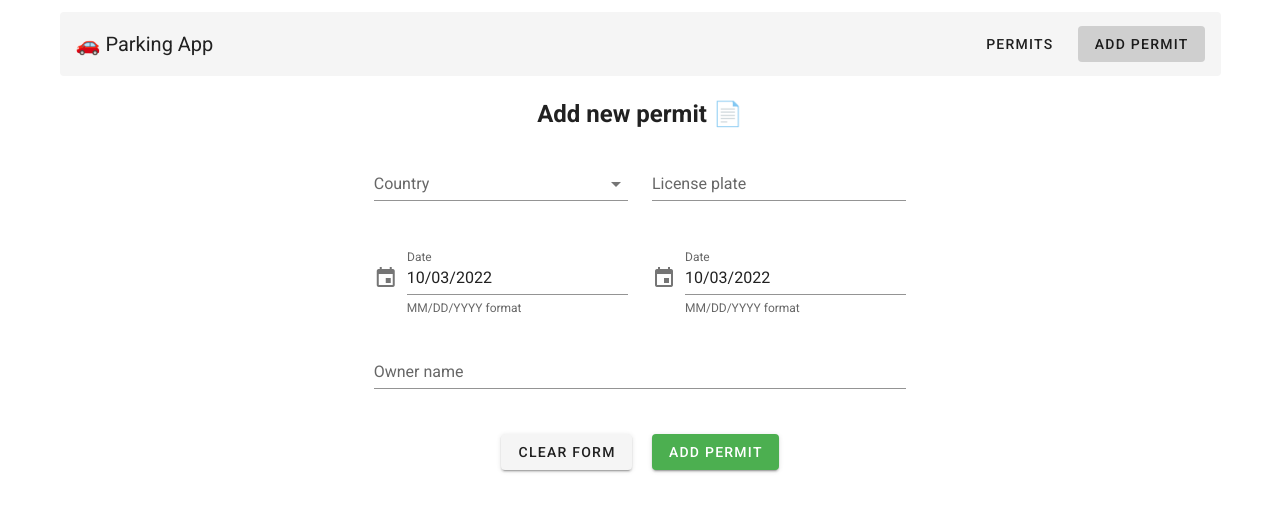
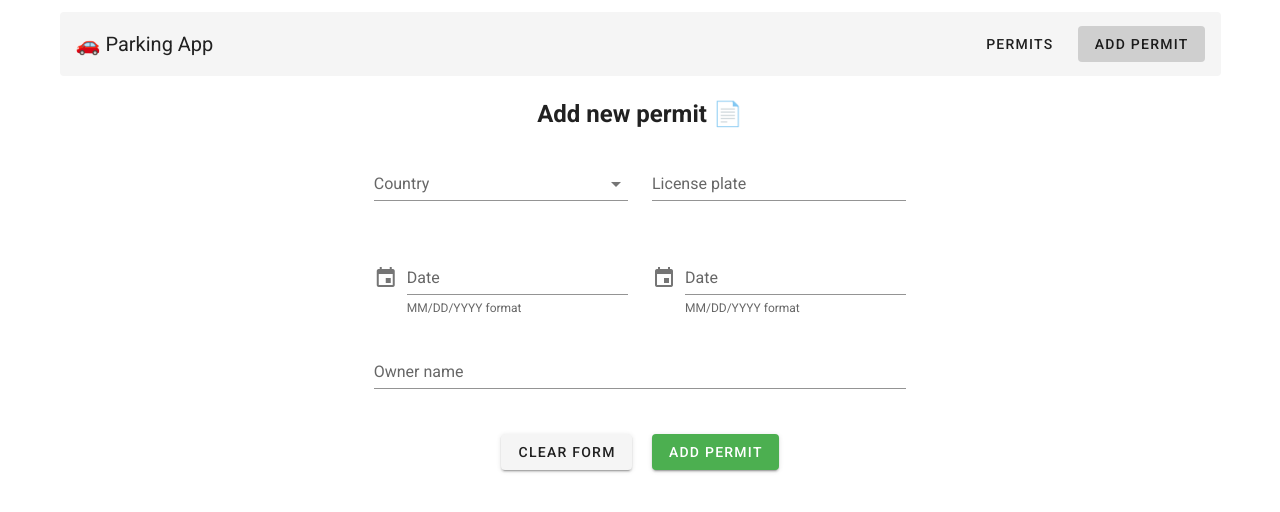
Before and after one commit to 7coder/parking-app-ui, a Vue app: page /addPermit in a window 1280 px wide. Shown: the top 512 px of the page. Built offline with nearby package versions, Linux system fonts and the light colour scheme.

Commit message:
Datapicker improved. Combined with store

```diff
--- a/src/components/DatePicker.vue
+++ b/src/components/DatePicker.vue
@@ -1,7 +1,7 @@
 <template>
   <v-menu
-    ref="menu1"
-    v-model="menu1"
+    ref="menu"
+    v-model="menu"
     :close-on-content-click="false"
     transition="scale-transition"
     offset-y
@@ -10,44 +10,48 @@
   >
     <template v-slot:activator="{ on, attrs }">
       <v-text-field
-        v-model="dateFormatted"
+        :value="dateFormatted"
         label="Date"
         hint="MM/DD/YYYY format"
         persistent-hint
         prepend-icon="mdi-calendar"
         v-bind="attrs"
-        @blur="date = parseDate(dateFormatted)"
         v-on="on"
       ></v-text-field>
     </template>
-    <v-date-picker v-model="date" no-title @input="menu1 = false"></v-date-picker>
+    <v-date-picker :value="date" no-title @input="setDateFromPicker($event)"></v-date-picker>
   </v-menu>
 </template>
 
 <script>
 export default {
   name: "DatePicker",
-  data: (vm) => ({
-    date: new Date(Date.now() - new Date().getTimezoneOffset() * 60000).toISOString().substr(0, 10),
-    dateFormatted: vm.formatDate(
-      new Date(Date.now() - new Date().getTimezoneOffset() * 60000).toISOString().substr(0, 10)
-    ),
-    menu1: false,
-    menu2: false
+  props: {
+    name: {
+      type: String,
+      required: true
+    },
+    state: {
+      type: String,
+      required: true
+    },
+    getter: {
+      type: String,
+      requred: true
+    }
+  },
+  data: () => ({
+    menu: false
   }),
 
   computed: {
-    computedDateFormatted() {
+    dateFormatted() {
       return this.formatDate(this.date);
+    },
+    date() {
+      return this.$store.getters[`${this.state}/${this.getter}`];
     }
   },
-
-  watch: {
-    date() {
-      this.dateFormatted = this.formatDate(this.date);
-    }
-  },
-
   methods: {
     formatDate(date) {
       if (!date) return null;
@@ -60,6 +64,19 @@ export default {
 
       const [month, day, year] = date.split("/");
       return `${year}-${month.padStart(2, "0")}-${day.padStart(2, "0")}`;
+    },
+    setDateFromPicker(date) {
+      this.menu = false;
+      this.setField({
+        name: this.name,
+        value: date
+      });
+    },
+    setField(fieldObject) {
+      this.$store.dispatch(`${this.state}/setField`, fieldObject);
+    },
+    setDate(e) {
+      this.setDateFromPicker(this.parseDate(e.target.value));
     }
   }
 };
```
